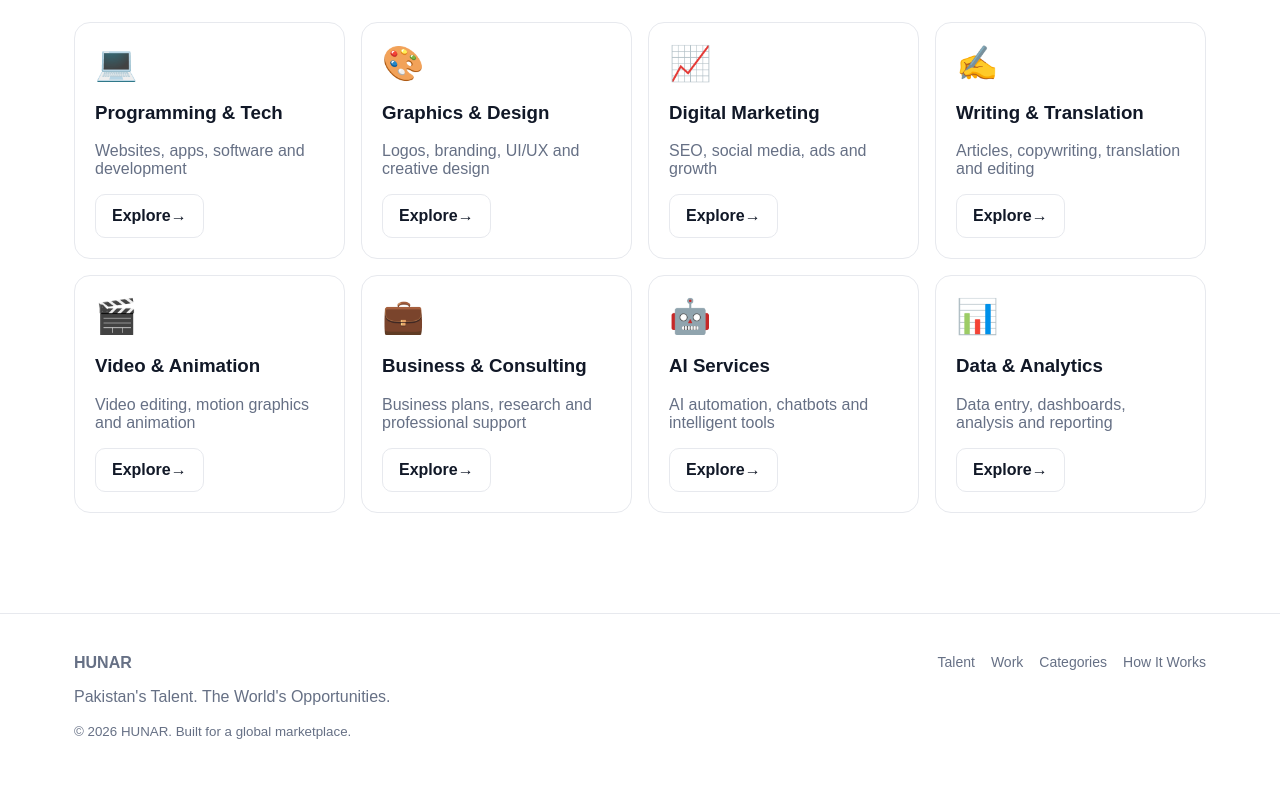
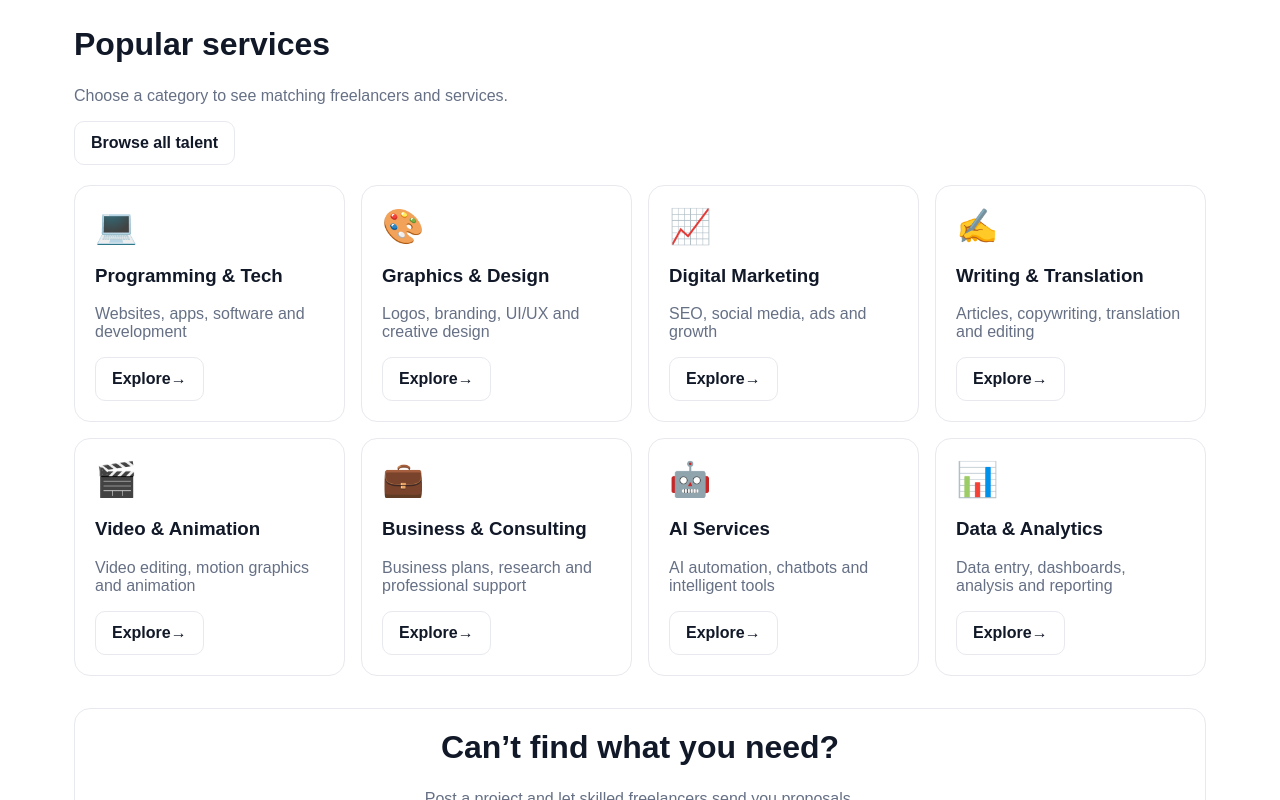
Before and after one commit to haroonkhan89041-netizen/hunar-marketplace, a Next.js app: page /categories in a window 1280 px wide. Shown: the part 280-1080 px from the top of the page. Built offline with nearby package versions, Linux system fonts and the light colour scheme.

Commit message:
Polish categories discovery section and CTA

```diff
--- a/app/categories/page.tsx
+++ b/app/categories/page.tsx
@@ -16,8 +16,10 @@ export default function Categories(){
     <span className="pill">Explore skills</span>
     <h1>Find the right talent for your next project</h1>
     <p className="muted" style={{maxWidth:720}}>Browse HUNAR categories and discover Pakistani freelancers offering professional services for local and global clients.</p>
-    <div className="grid" style={{marginTop:28}}>{categories.map(([name,desc,icon])=><Link className="card category-card" href={`/talent?category=${encodeURIComponent(name)}`} key={name} aria-label={`Explore ${name}`}>
+    <div className="sectionHeader" style={{marginTop:32,alignItems:'end'}}><div><h2>Popular services</h2><p className="muted">Choose a category to see matching freelancers and services.</p></div><Link href="/talent" className="btn">Browse all talent</Link></div>
+    <div className="grid" style={{marginTop:20}}>{categories.map(([name,desc,icon])=><Link className="card category-card" href={`/talent?category=${encodeURIComponent(name)}`} key={name} aria-label={`Explore ${name}`}>
       <div aria-hidden="true" style={{fontSize:34,marginBottom:12}}>{icon}</div><h3 style={{overflowWrap:'anywhere'}}>{name}</h3><p className="muted" style={{overflowWrap:'anywhere'}}>{desc}</p><span className="btn">Explore <span aria-hidden="true">→</span></span>
     </Link>)}</div>
+    <div className="card" style={{marginTop:32,textAlign:'center'}}><h2>Can’t find what you need?</h2><p className="muted">Post a project and let skilled freelancers send you proposals.</p><Link className="btn primary" href="/project/new" style={{marginTop:14}}>Post a project</Link></div>
   </div></main>
 }
```
